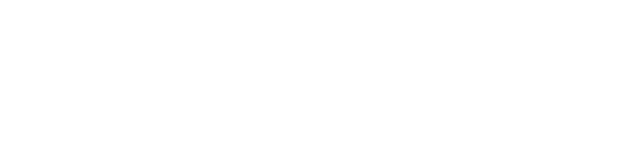
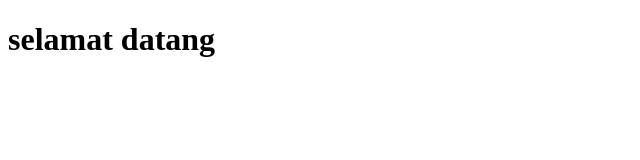
Before and after one commit to 2004041/github, a plain HTML site: page index.html in a window 1280 px wide. Shown: the whole page, without its empty margins (0-640 px from the left). Drawn offline with Linux system fonts and the light colour scheme.

Commit message:
refisi 1

```diff
--- a/index.html
+++ b/index.html
@@ -6,6 +6,7 @@
     <title>Document</title>
 </head>
 <body>
-
+    <h1>selamat datang
+    </h1>
 </body>
 </html>
```
